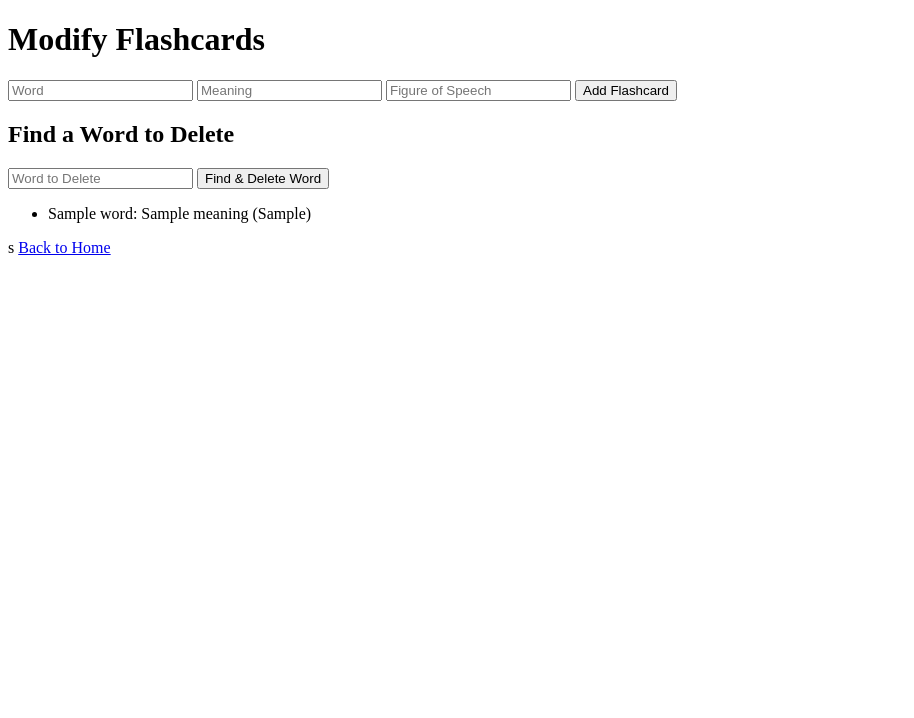
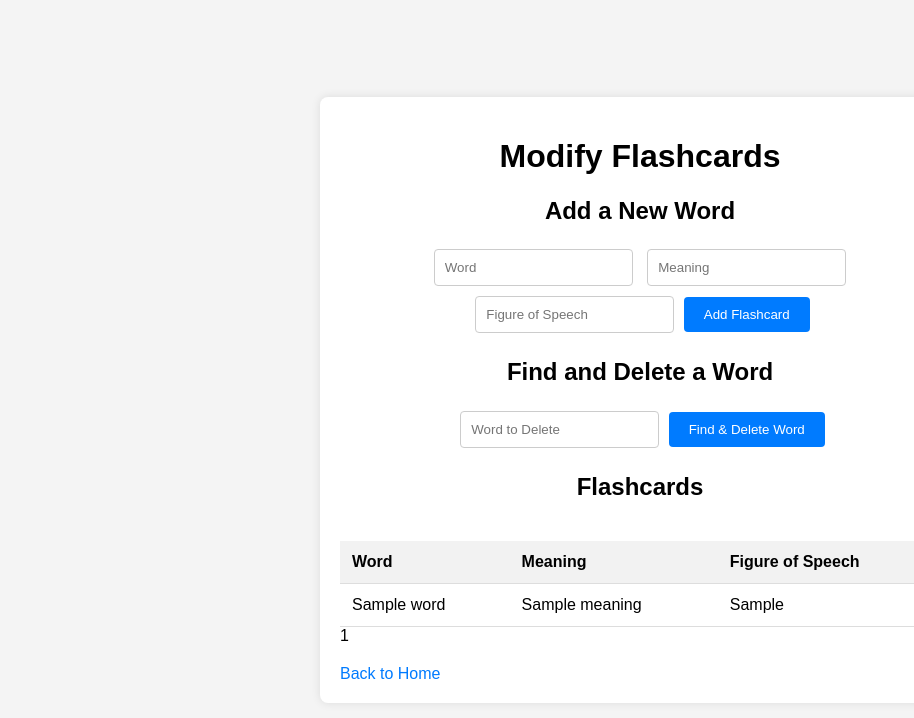
Before and after one commit to henry-sm/dictionary-flask, a Flask app: page /modify in a window 1280 px wide. Shown: the top 718 px of the page, without its empty margins (0-914 px from the left). Run offline with Flask 3, Linux system fonts and the light colour scheme; a database or web service that is not in the repository returns one stand-in record (values such as "Sample title"); some libraries are stand-ins or nearby versions.

Commit message:
imporved css

```diff
--- a/app.py
+++ b/app.py
@@ -24,8 +24,17 @@ def index():
 @app.route('/modify')
 def modify():
     try:
-        flashcards = mongo.db.flashcards.find().sort("figure_of_speech")
-        return render_template('modify.html', flashcards=flashcards)
+        sort_by = request.args.get('sort_by', 'word')  # Default sort by word
+        sort_order = request.args.get('sort_order', 'asc')  # Default sort order ascending
+        sort_order = 1 if sort_order == 'asc' else -1
+        page = int(request.args.get('page', 1))
+        per_page = 25
+
+        flashcards = mongo.db.flashcards.find().sort(sort_by, sort_order).skip((page - 1) * per_page).limit(per_page)
+        total_flashcards = mongo.db.flashcards.count_documents({})
+        total_pages = (total_flashcards + per_page - 1) // per_page
+
+        return render_template('modify.html', flashcards=flashcards, sort_by=sort_by, sort_order=sort_order, page=page, total_pages=total_pages)
     except Exception as e:
         app.logger.error(f"Error fetching flashcards: {e}")
         return f"Error fetching flashcards: {e}"
@@ -107,7 +116,7 @@ def delete_flashcard(word):
 @app.route('/check_db')
 def check_db():
     try:
-        # Attempt to fetch a document from the collection
+        #  to fetch a document from the collection
         mongo.db.flashcards.find_one()
         return "Database connection successful!"
     except Exception as e:
--- a/static/styles.css
+++ b/static/styles.css
@@ -16,6 +16,12 @@ body {
     max-width: 600px;
     width: 100%;
 }
+
+.flex-container {
+    display: flex;
+    flex-direction: column;
+}
+
 .word {
     font-size: 2em;
     font-weight: bold;
@@ -39,3 +45,80 @@ body {
 .back-link:hover {
     text-decoration: underline;
 }
+
+
+h1, h2 {
+    text-align: center;
+}
+
+form {
+    margin-bottom: 20px;
+    text-align: center;
+}
+
+input[type="text"] {
+    padding: 10px;
+    margin: 5px;
+    border: 1px solid #ccc;
+    border-radius: 4px;
+}
+
+.nav {
+    display: flex;
+    justify-content: end;
+    margin-bottom: 20px;
+}
+
+
+button, .nav-button {
+    padding: 10px 20px;
+    background-color: #007BFF;
+    color: white;
+    border: none;
+    border-radius: 4px;
+    cursor: pointer;
+}
+
+button:hover {
+    background-color: #0056b3;
+}
+
+.table-container {
+    max-height: 400px;
+    overflow-y: auto;
+    margin-top: 20px;
+}
+
+table {
+    width: 100%;
+    border-collapse: collapse;
+    margin-top: 20px;
+}
+
+th, td {
+    padding: 12px;
+    text-align: left;
+    border-bottom: 1px solid #ddd;
+}
+
+th {
+    background-color: #f2f2f2;
+    cursor: pointer;
+}
+
+th a {
+    text-decoration: none;
+    color: inherit;
+}
+
+th:hover {
+    background-color: #e0e0e0;
+}
+
+tr:nth-child(even) {
+    background-color: #f9f9f9;
+}
+
+tr:hover {
+    background-color: #f1f1f1;
+}
--- a/templates/modify.html
+++ b/templates/modify.html
@@ -4,28 +4,65 @@
     <meta charset="UTF-8">
     <meta name="viewport" content="width=device-width, initial-scale=1.0">
     <title>Modify Flashcards</title>
+    <link rel="stylesheet" href="{{ url_for('static', filename='styles.css') }}">
 </head>
 <body>
+    <div class="container">
         <h1>Modify Flashcards</h1>
+
+        <h2>Add a New Word</h2>
         <form action="/add" method="POST">
             <input type="text" name="word" placeholder="Word" required>
             <input type="text" name="meaning" placeholder="Meaning" required>
             <input type="text" name="figure_of_speech" placeholder="Figure of Speech" required>
             <button type="submit">Add Flashcard</button>
         </form>
-    <h2>Find a Word to Delete</h2>
+
+        <h2>Find and Delete a Word</h2>
         <form action="/find_word" method="POST">
             <input type="text" name="word" placeholder="Word to Delete" required>
             <button type="submit">Find & Delete Word</button>
         </form>
 
-    <ul>
+        <h2>Flashcards</h2>
+        <div class="table-container">
+            <table id="flashcardsTable">
+                <thead>
+                    <tr>
+                        <th><a href="{{ url_for('modify', sort_by='word', sort_order='asc' if sort_by != 'word' or sort_order == -1 else 'desc', page=page) }}">Word</a></th>
+                        <th>Meaning</th>
+                        <th><a href="{{ url_for('modify', sort_by='figure_of_speech', sort_order='asc' if sort_by != 'figure_of_speech' or sort_order == -1 else 'desc', page=page) }}">Figure of Speech</a></th>
+                    </tr>
+                </thead>
+                <tbody>
                     {% for flashcard in flashcards %}
-            <li>
-                {{ flashcard.word }}: {{ flashcard.meaning }} ({{ flashcard.figure_of_speech }})
-            </li>
+                        <tr>
+                            <td>{{ flashcard.word }}</td>
+                            <td>{{ flashcard.meaning }}</td>
+                            <td>{{ flashcard.figure_of_speech }}</td>
+                        </tr>
                     {% endfor %}
-    </ul>s
-    <a href="/">Back to Home</a>
+                </tbody>
+            </table>
+        </div>
+
+        <div class="pagination">
+            {% if page > 1 %}
+                <a href="{{ url_for('modify', sort_by=sort_by, sort_order=sort_order, page=page-1) }}">&laquo; Previous</a>
+            {% endif %}
+            {% for p in range(1, total_pages + 1) %}
+                {% if p == page %}
+                    <span>{{ p }}</span>
+                {% else %}
+                    <a href="{{ url_for('modify', sort_by=sort_by, sort_order=sort_order, page=p) }}">{{ p }}</a>
+                {% endif %}
+            {% endfor %}
+            {% if page < total_pages %}
+                <a href="{{ url_for('modify', sort_by=sort_by, sort_order=sort_order, page=page+1) }}">Next &raquo;</a>
+            {% endif %}
+        </div>
+
+        <a href="/" class="back-link">Back to Home</a>
+    </div>
 </body>
 </html>
--- a/templates/test.html
+++ b/templates/test.html
@@ -7,7 +7,7 @@
 </head>
 <body>
     <h1>Test Your Knowledge</h1>
-    <!-- Test functionality will be described and implemented later -->
+    <p>WORK IN PROGRESS</p>>
     <a href="/">Back to Home</a>
 </body>
 </html>
```
Also changed, not shown: templates/index.html (+7 -5 lines). Lines whose indentation alone changed are shown as unchanged.
